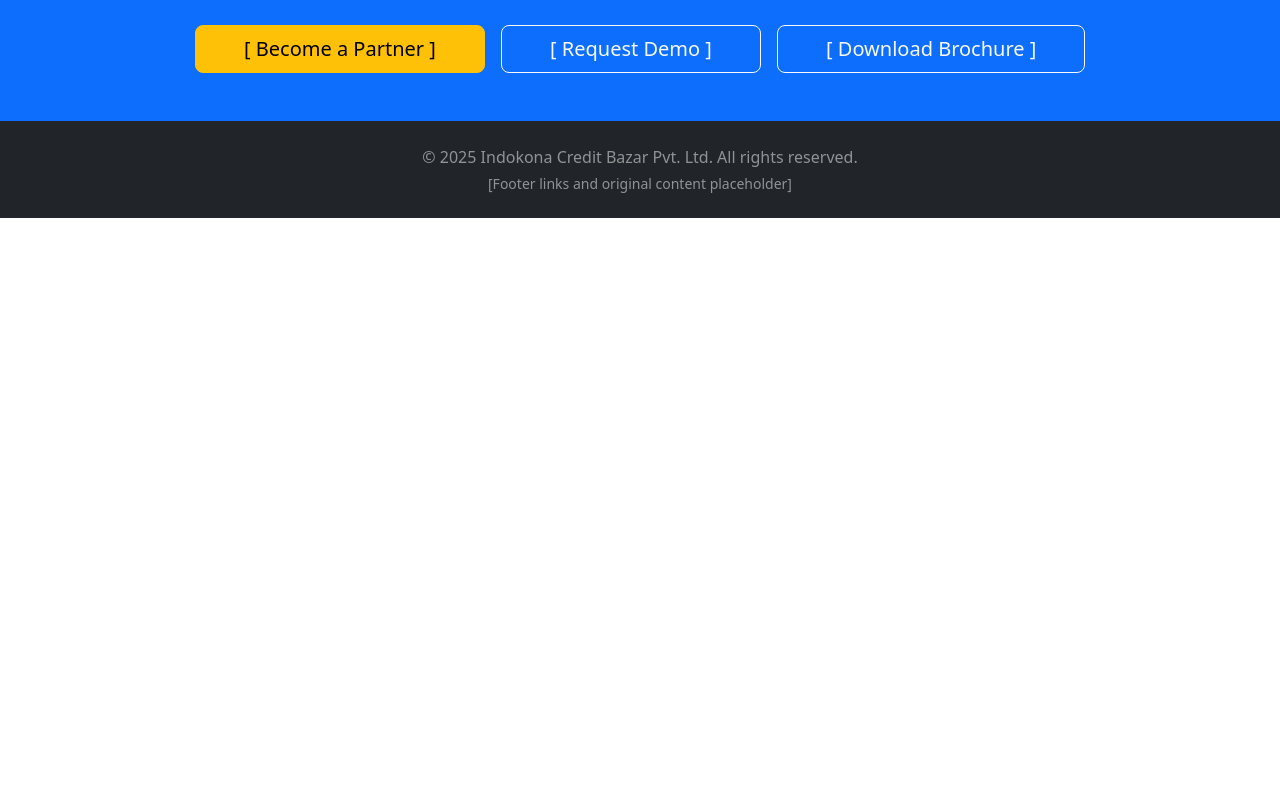
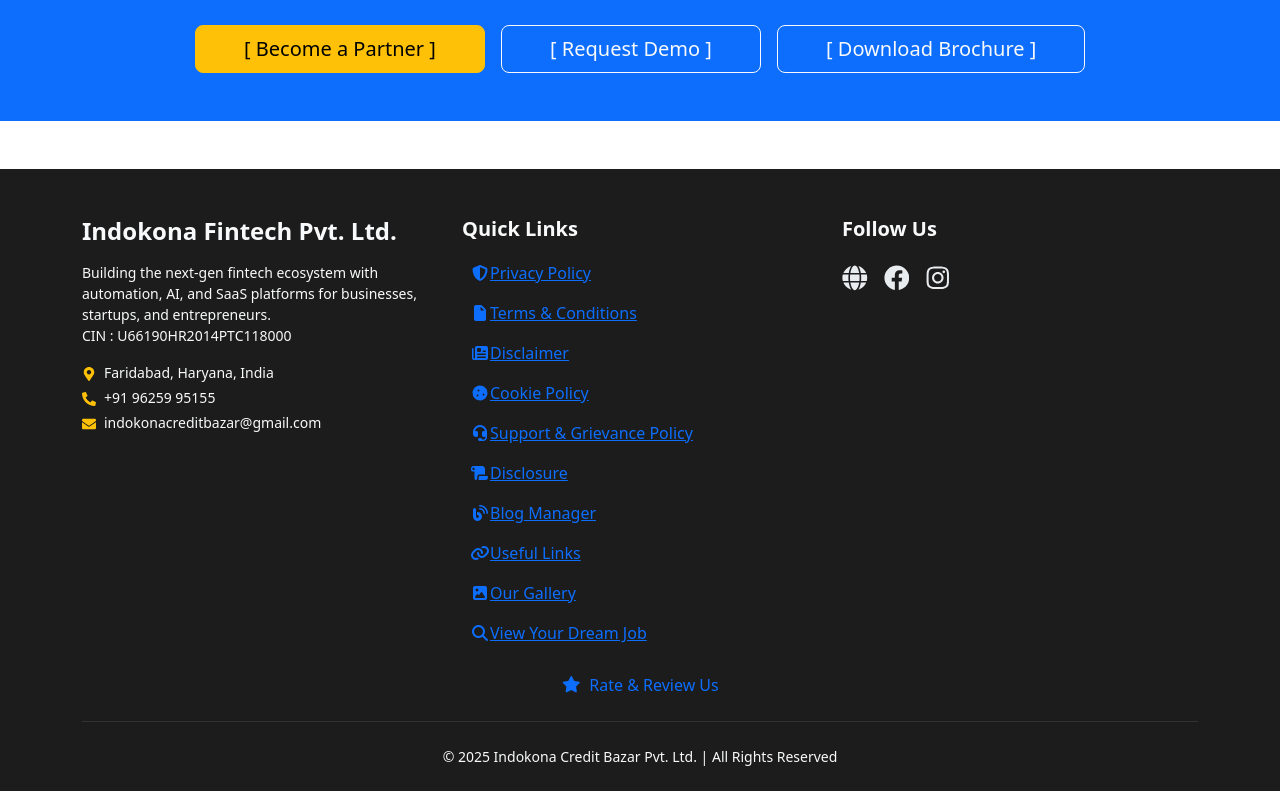
Before and after one commit to Tarunshakya1999/indokonafrontend, a React (Vite) app: page /fintech in a window 1280 px wide. Shown: the part 3823-4614 px from the top of the page. Before the commit the page ends 4041 px from the top, so only its background shows below. Built offline with nearby package versions, Linux system fonts and the light colour scheme; no server answers.

Commit message:
Add jjju85 nnhg nn

```diff
--- a/src/Fintech.jsx
+++ b/src/Fintech.jsx
@@ -17,6 +17,7 @@ import { useState, useEffect } from "react";
 import axios from "axios";
 import Pikachoo from "./assets/fintech2.jpg";
 import "./App.css";
+import Footer from "./Footer";
 // In a real app, you'd use icons like 'react-bootstrap-icons' or 'fontawesome' here.
 
 const IndokonaFintechPage = () => {
@@ -730,17 +731,8 @@ const getplans = async () => {
         {/* ---------------------------------------------------------------------- */}
         {/* 7. Footer Section */}
         {/* ---------------------------------------------------------------------- */}
-        <footer className="bg-dark text-white-50 py-4">
-          <Container className="text-center">
-            <p className="mb-0">
-              &copy; {new Date().getFullYear()} Indokona Credit Bazar Pvt. Ltd.
-              All rights reserved.
-            </p>
-            <small className="d-block mt-1">
-              [Footer links and original content placeholder]
-            </small>
-          </Container>
-        </footer>
+
+       <Footer/>
       </div>
     </>
   );
```
